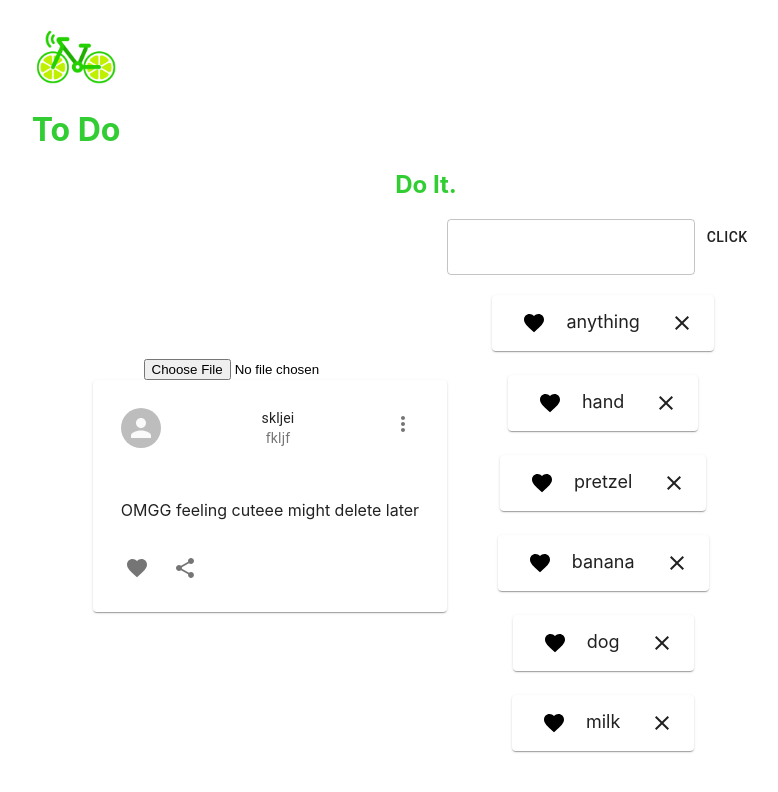
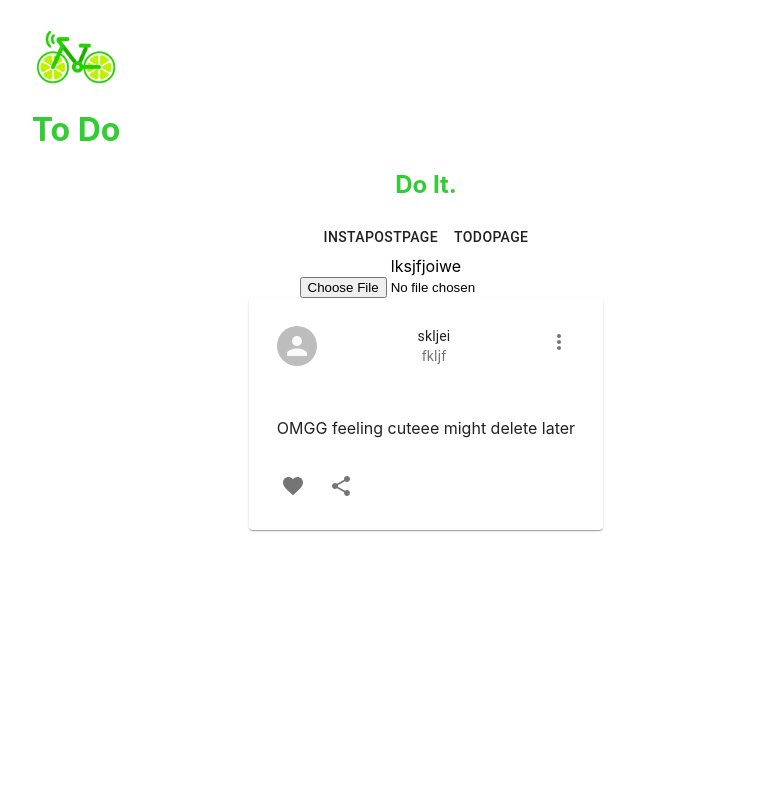
Before and after one commit to eliciaB/Backstagram, a React (Create React App) app: page / in a window 1280 px wide. Shown: the top 792 px of the page, without its empty margins (214-992 px from the left). Built offline with nearby package versions, Linux system fonts and the light colour scheme.

Commit message:
set up simple navigation

```diff
--- a/src/App.js
+++ b/src/App.js
@@ -7,17 +7,29 @@ import ListItem from './components/ListItem'
 import List from './components/List'
 import InstaPost from './components/InstaPost';
 import { Grid } from '@material-ui/core';
+import InstaPostPage from './components/InstaPostPage';
 
 function App() {
+  const [displayElement, setDisplayElement] = React.useState(<InstaPostPage/>)
+
+
+  function changePage(newPage) {
+    if (newPage === "instaPostPage") {
+      setDisplayElement(<InstaPostPage/>)
+    }
+    if (newPage === "toDoPage") {
+      setDisplayElement(<List/>)
+    }
+  }
+
   return (
     <div className="App">
-      <Header title= "To Do" />
+      <Header title="To Do" changePage={changePage} />
       <Grid container direction="row" justify="center" alignItems="center">
         <Grid item>
-          <InstaPost />
-        </Grid>
-        <Grid item>
-          <List />
+          {
+            displayElement
+          }
         </Grid>
       </Grid>
     </div>
--- a/src/components/Header.js
+++ b/src/components/Header.js
@@ -1,6 +1,7 @@
 import React from 'react'
 import logo from '../static/LimeBike-Logo.png';
 import Slide from '@material-ui/core/Slide';
+import Button from '@material-ui/core/Button';
 
 console.log(logo);
 
@@ -14,6 +15,12 @@ const Header = (props) => {
                </div>
             </Slide>
             <h2 className= "Style2">Do It.</h2>
+            <Button onClick={()=>props.changePage("instaPostPage")}>
+                InstaPostPage
+            </Button>
+            <Button onClick={()=>props.changePage("toDoPage")}>
+                ToDoPage
+            </Button>
         </div>
     )
 }
--- /dev/null
+++ b/src/components/InstaPostForm.js
@@ -0,0 +1,11 @@
+import React from 'react'
+
+const InstaPostForm = () => {
+    return (
+        <div>
+            lksjfjoiwe
+        </div>
+    )
+}
+
+export default InstaPostForm
--- /dev/null
+++ b/src/components/InstaPostPage.js
@@ -0,0 +1,14 @@
+import React from 'react'
+import InstaPostForm from './InstaPostForm'
+import InstaPost from './InstaPost'
+
+const InstaPostPage = () => {
+    return (
+        <div>
+            <InstaPostForm/>
+            <InstaPost/>
+        </div>
+    )
+}
+
+export default InstaPostPage
```
